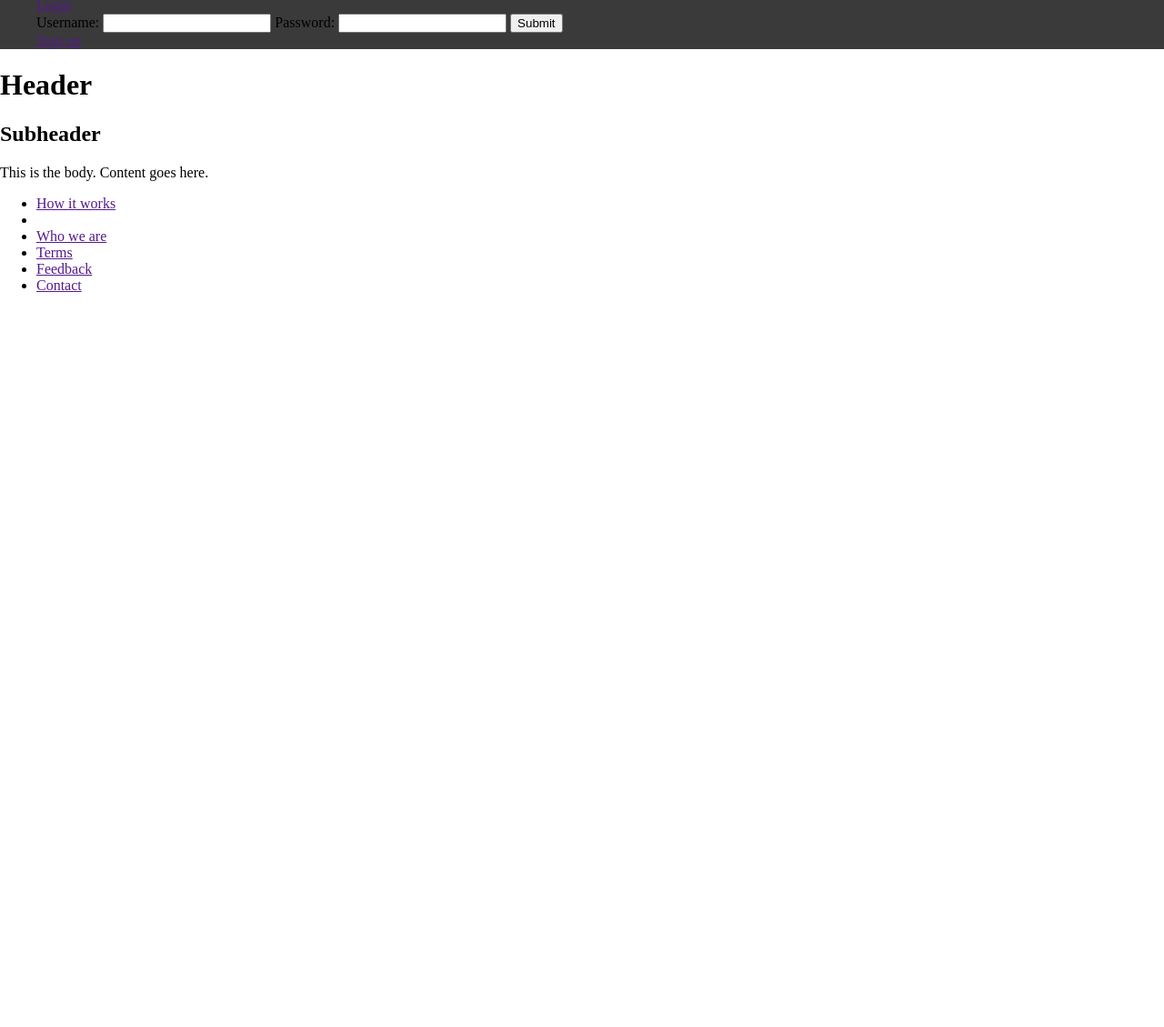
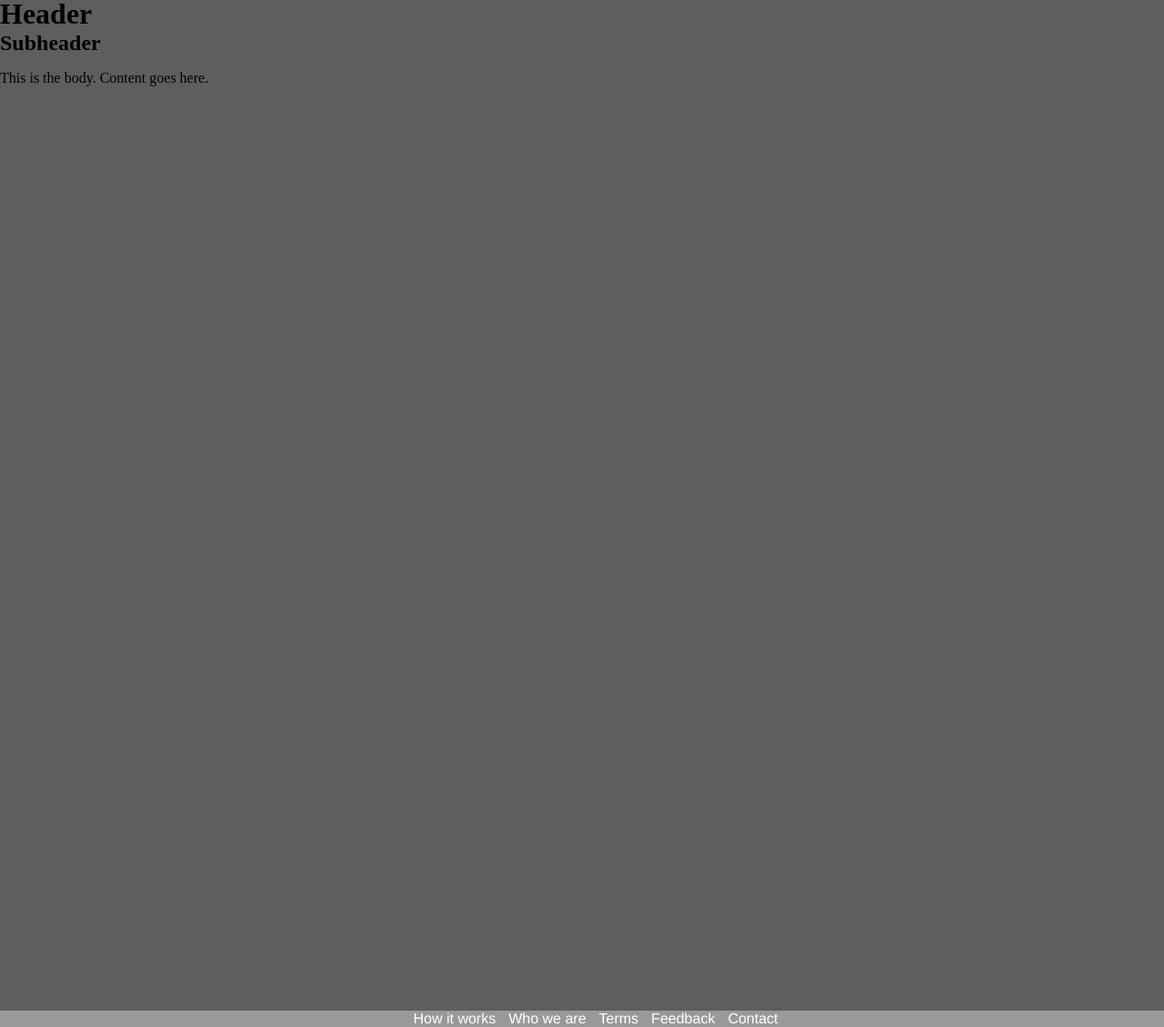
Before and after one commit to shanef/redrum, a PHP site: page / in a window 1280 px wide. Shown: the part 325-1454 px from the top of the page at 91% size. Before the commit the page ends 646 px from the top, so only its background shows below. Run offline with PHP 8.4, Linux system fonts and the light colour scheme; some libraries are stand-ins or nearby versions.

Commit message:
fixed the shit out of the home page

```diff
--- a/css/index.html
+++ b/css/index.html
@@ -5,56 +5,53 @@
 	<script type="text/javascript" src="http://code.jquery.com/jquery-1.8.0.js">
 	</script>
 	<title>
-		Shaneovanni Enterprises
+		swag off the meter
 	</title>
 </head>
 
 <body>
 	<header>
 		<nav id="head" class="sticky">
+			<div id="mainLogo">
+				<a href="#">
+					<img src="http://i.imgur.com/MMXiY.gif"/>
+				</a>
+			</div>
 			<div id="navitems">
-				<ul class="navlist">
-					<li id="main_header_logo">
-						<img src="http://i.imgur.com/MMXiY.gif"/>
-					</li>
+				<ul class="topnavlist">
 					<li class="main_header_anchor">
 						<a href="">About</a>
 					</li>
 					<li class="main_header_anchor">
 						<a href="">Login</a>
 					</li>
-					<!--This is an inline login form set in the nav bar-->
-					<li class="main_header_anchor">
-						<form id='login' action='login.php' method='post' accept-charset='UTF-8'>
-							<input type='hidden' name='submitted' id='submitted' value='1'/>
-							<label for='username' >Username:</label>
-							<input type='text' name='username' id='username'  maxlength="50" />
-							<label for='password' >Password:</label>
-							<input type='password' name='password' id='password' maxlength="50" />
-							<input type='submit' name='Submit' value='Submit' />
-						</form>
+					<li id="main_header_anchor">
+						<a href="">Sign up</a>
 					</li>
-					<li id="main_header_anchor"><a href="">Sign up</a></li>
 				</ul>
 			</div>
 		</nav>
 	</header>
 
 	<div id="wrapper">
-		<h1>Header</h1>
-		<h2>Subheader</h2>
-		<p>
-			This is the body. Content goes here.
-		</p>
+		<div id="content">
+			<h1>Header</h1>
+			<h2>Subheader</h2>
+			<p>
+				This is the body. Content goes here.
+			</p>
+		</div>
+		<!-- end content div -->
 	</div>
+	 <!-- end of wrapper div -->
 	<footer>
 		<nav id="foot">
-			<ul>
-				<li id="main_footer_anchor"><a href="">How it works</a><li>
-				<li id="main_footer_anchor"><a href="">Who we are</a></li>
-				<li id="main_footer_anchor"><a href="">Terms</a></il>
-				<li id="main_footer_anchor"><a href="">Feedback</a></li>
-				<li id="main_footer_anchor"><a href="">Contact</a></li>
+			<ul class="footnavlist">
+				<li class="main_footer_anchor"><a href="">How it works</a><li>
+				<li class="main_footer_anchor"><a href="">Who we are</a></li>
+				<li class="main_footer_anchor"><a href="">Terms</a></il>
+				<li class="main_footer_anchor"><a href="">Feedback</a></li>
+				<li class="main_footer_anchor"><a href="">Contact</a></li>
 			</ul>
 		</nav>
 
--- a/css/swag.css
+++ b/css/swag.css
@@ -1,18 +1,63 @@
 body{
 	margin: 0px;
 	padding: 0px;
+
 }
-
-.sticky{
-	position: static;
-	z-index: 5000;
+a{
+	text-decoration: none;
+	font-family: helvetica;
+	color:white;
+}
+h1, h2{
+	padding:0px;
+	margin: 0px;
 }
 
 #head{
 	background-color: #3A3A3A;
 }
 
-.navlist{
-	margin: 0px !important;
+#foot{
+	background-color: #999;
+	bottom: 0;
+
+}
+#wrapper{
+	height: 100%;
+	margin:auto 0px;
+	padding: 0px 0px 1000px 0px;
+	background-color: rgba(9,9,9,0.65);
+}
+
+#content{
+
+}
+.topnavlist{
+	margin: 0px auto;
 	list-style-type: none;
+	text-align: right;
+	padding-right: 100px;
 }
+.footnavlist{
+	margin: 0px auto;
+	list-style-type: none;
+	text-align: center;
+}
+.topnavlist li{
+	display: inline;
+}
+.footnavlist li {
+	display: inline;
+}
+
+.main_header_anchor, .main_footer_anchor{
+	display: inline-block;
+	padding-right: 10px;
+}
+
+.sticky{
+	//position: static;
+	z-index: 5000;
+	left: 0;
+	top:0;
+}
```
